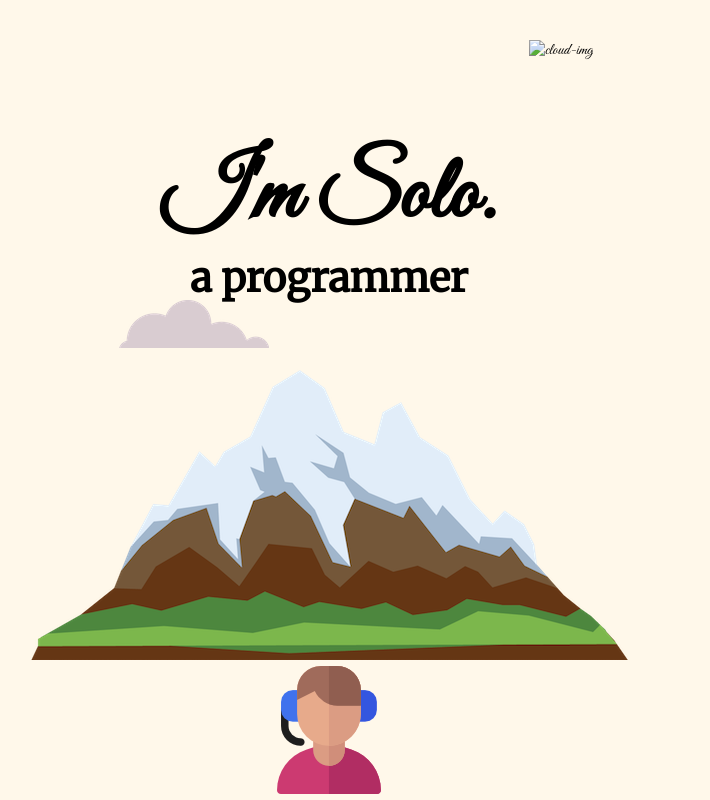
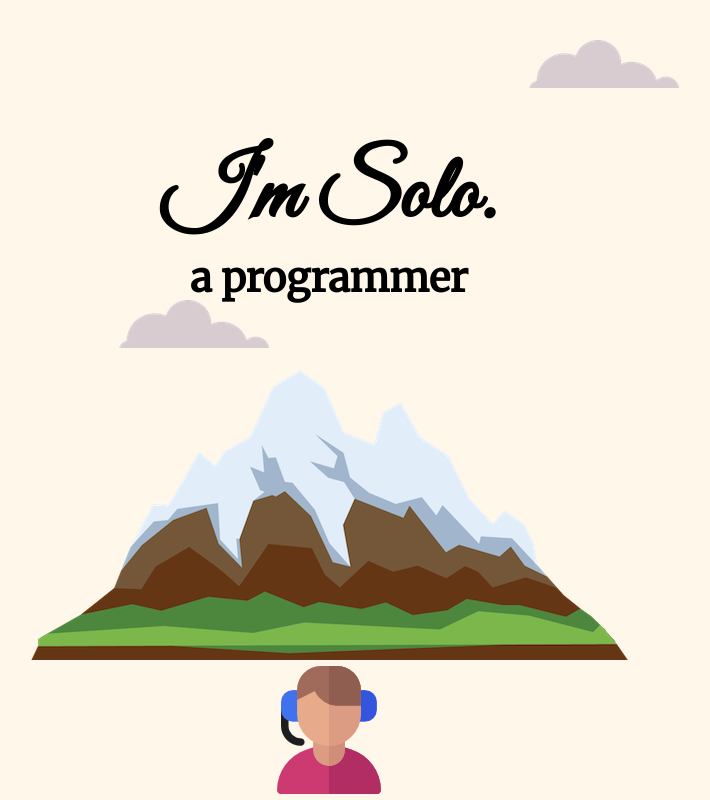
Before and after one commit to So0l0o/Therd-one, a plain HTML site: page index.html in a window 1280 px wide. Shown: the top 800 px of the page, without its empty margins (311-1021 px from the left). Drawn offline with Linux system fonts and the light colour scheme.

Commit message:
Update index.html

```diff
--- a/index.html
+++ b/index.html
@@ -22,7 +22,7 @@
 
     <Div class="top-container">
         <img class="Firstcloud" src="cloud.png" alt="cloud-img">
-        <img class="Seccloud" src=cloud.png" alt="cloud-img">
+        <img class="Seccloud" src="cloud.png" alt="cloud-img">
 <br>
 <br>
         <h1 class="Solo">I'm Solo.</h1>
```
